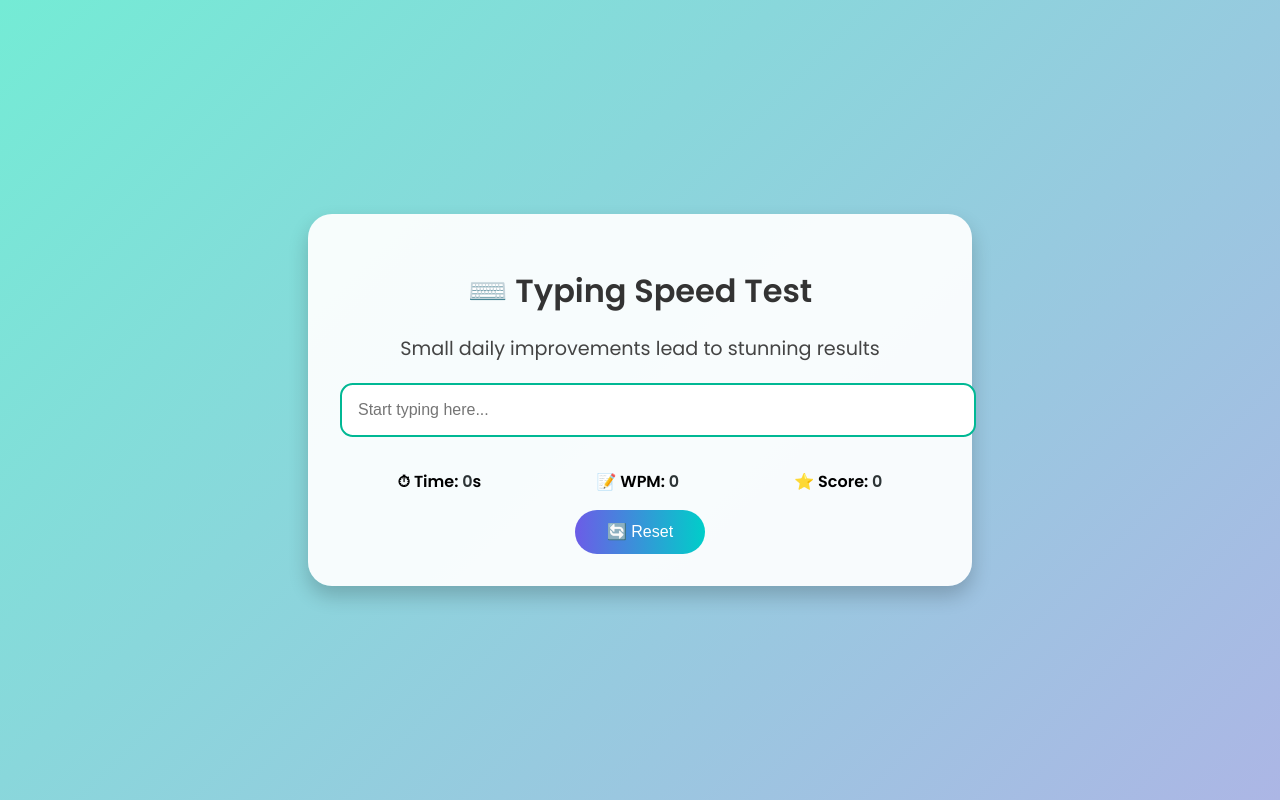
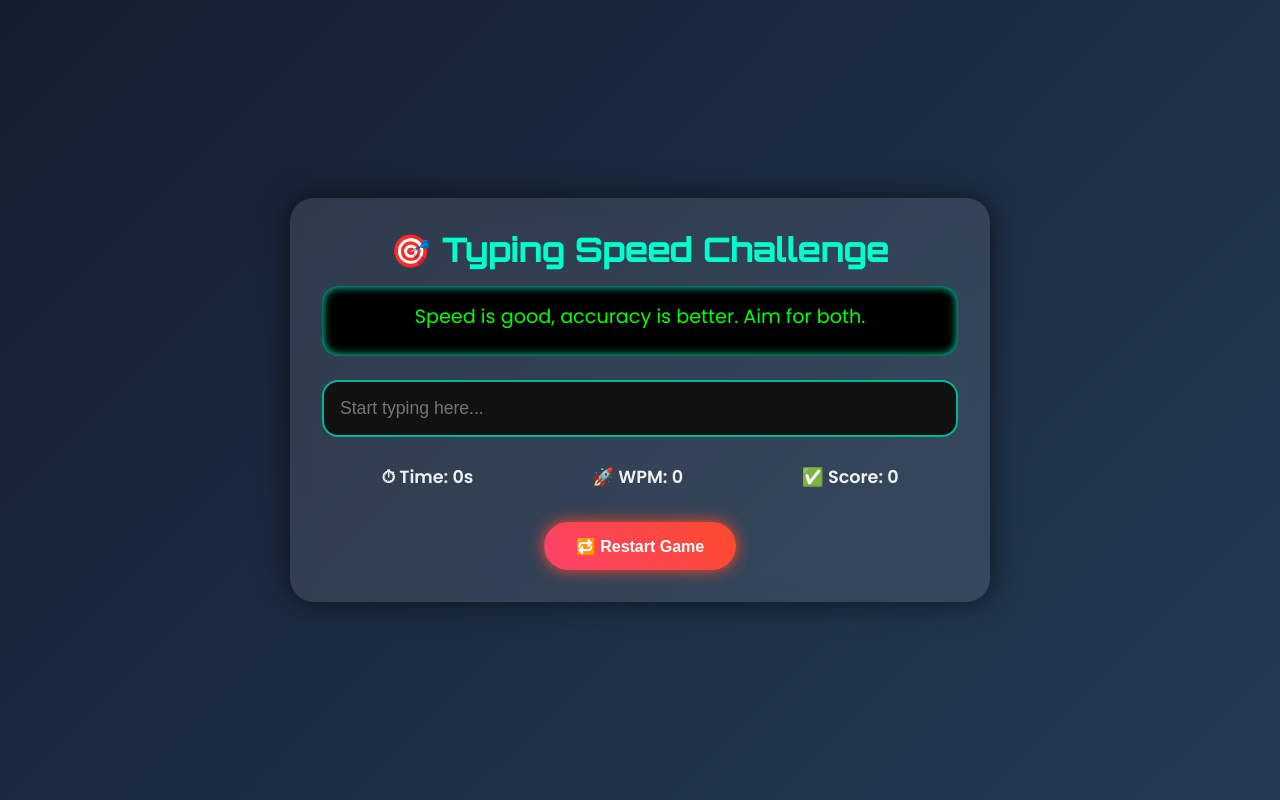
Before and after one commit to GOKULS07/typing-speed-game, a plain HTML site: page index.html in a window 1280 px wide. Drawn offline with Linux system fonts and the light colour scheme.

Commit message:
Update index.html

```diff
--- a/index.html
+++ b/index.html
@@ -3,136 +3,163 @@
 <head>
   <meta charset="UTF-8" />
   <meta name="viewport" content="width=device-width, initial-scale=1.0"/>
-  <title>Typing Speed Game</title>
+  <title>🔥 Typing Speed Challenge</title>
+  <link href="https://fonts.googleapis.com/css2?family=Orbitron:wght@500&family=Poppins:wght@400;600&display=swap" rel="stylesheet">
   <style>
-    @import url('https://fonts.googleapis.com/css2?family=Orbitron:wght@500&family=Poppins:wght@400;600&display=swap');
+    * {
+      margin: 0;
+      padding: 0;
+      box-sizing: border-box;
+    }
 
     body {
-      margin: 0;
-      padding: 0;
       font-family: 'Poppins', sans-serif;
-      background: linear-gradient(135deg, #74ebd5, #ACB6E5);
+      background: linear-gradient(135deg, #141E30, #243B55);
       display: flex;
       justify-content: center;
       align-items: center;
       min-height: 100vh;
+      padding: 2rem;
     }
 
     .container {
-      background-color: #ffffffee;
+      background: rgba(255, 255, 255, 0.1);
+      border-radius: 1.5rem;
       padding: 2rem;
-      border-radius: 1.5rem;
-      box-shadow: 0 10px 20px rgba(0, 0, 0, 0.2);
-      width: 90%;
-      max-width: 600px;
+      width: 100%;
+      max-width: 700px;
+      backdrop-filter: blur(10px);
+      box-shadow: 0 0 30px rgba(0, 0, 0, 0.6);
+      color: #fff;
       text-align: center;
-      transition: 0.3s;
+      animation: fadeIn 1s ease-in-out;
     }
 
     h1 {
+      font-family: 'Orbitron', sans-serif;
+      font-size: 2rem;
       margin-bottom: 1rem;
-      color: #333;
+      color: #00ffcc;
+      letter-spacing: 1px;
     }
 
     #quote {
+      background: #000;
+      color: #00ff00;
       font-size: 1.2rem;
-      color: #444;
-      margin: 1.2rem 0;
+      padding: 1rem;
+      border-radius: 1rem;
+      margin-bottom: 1.5rem;
+      box-shadow: inset 0 0 10px #00ffcc;
+      transition: 0.3s;
+      min-height: 70px;
     }
 
     #input {
       width: 100%;
       padding: 1rem;
       border: 2px solid #00b894;
-      border-radius: 0.8rem;
-      font-size: 1rem;
+      border-radius: 1rem;
+      font-size: 1.1rem;
       outline: none;
-      margin-bottom: 1rem;
-      transition: border 0.3s ease;
+      margin-bottom: 1.2rem;
+      background: #111;
+      color: #fff;
+      transition: 0.3s;
     }
 
     #input:focus {
       border-color: #6c5ce7;
+      box-shadow: 0 0 10px #6c5ce7;
     }
 
     .stats {
       display: flex;
       justify-content: space-around;
-      margin: 1rem 0;
+      flex-wrap: wrap;
       font-weight: 600;
+      margin-bottom: 1.5rem;
+      color: #f1f1f1;
     }
 
-    .stats span {
-      color: #2d3436;
+    .stats div {
+      margin: 0.5rem;
+      font-size: 1.1rem;
     }
 
     button {
-      background: linear-gradient(90deg, #6c5ce7, #00cec9);
+      background: linear-gradient(45deg, #ff416c, #ff4b2b);
       border: none;
-      padding: 0.8rem 2rem;
+      padding: 0.9rem 2rem;
       color: white;
       font-size: 1rem;
+      font-weight: 600;
       border-radius: 2rem;
       cursor: pointer;
-      transition: background 0.3s ease;
+      transition: 0.3s;
+      box-shadow: 0 0 15px #ff4b2b;
     }
 
     button:hover {
-      background: linear-gradient(90deg, #00cec9, #6c5ce7);
+      background: linear-gradient(45deg, #00f2fe, #4facfe);
+      box-shadow: 0 0 20px #4facfe;
+      transform: scale(1.05);
     }
 
-    @media (max-width: 500px) {
-      #quote {
-        font-size: 1rem;
-      }
+    @media (max-width: 600px) {
       .stats {
         flex-direction: column;
         gap: 0.5rem;
       }
     }
+
+    @keyframes fadeIn {
+      0% { opacity: 0; transform: translateY(30px); }
+      100% { opacity: 1; transform: translateY(0); }
+    }
   </style>
 </head>
 <body>
   <div class="container">
-    <h1>⌨️ Typing Speed Test</h1>
-    <div id="quote">Loading quote...</div>
-    <input type="text" id="input" placeholder="Start typing here..." autocomplete="off"/>
+    <h1>🎯 Typing Speed Challenge</h1>
+    <div id="quote">Loading...</div>
+    <input type="text" id="input" placeholder="Start typing here..." autocomplete="off" />
     <div class="stats">
       <div>⏱ Time: <span id="time">0</span>s</div>
-      <div>📝 WPM: <span id="wpm">0</span></div>
-      <div>⭐ Score: <span id="score">0</span></div>
+      <div>🚀 WPM: <span id="wpm">0</span></div>
+      <div>✅ Score: <span id="score">0</span></div>
     </div>
-    <button onclick="resetGame()">🔄 Reset</button>
+    <button onclick="resetGame()">🔁 Restart Game</button>
   </div>
 
   <script>
     const quotes = [
-      "The quick brown fox jumps over the lazy dog",
-      "Typing fast is a useful skill",
-      "Practice makes perfect in everything",
-      "Never give up on your goals",
-      "Code is like humor, it works best when clean",
-      "Small daily improvements lead to stunning results"
+      "The quick brown fox jumps over the lazy dog. Improve your typing speed by practicing daily. Accuracy is as important as speed.",
+      "Code like a poet. Think like a problem solver. Type like a ninja!",
+      "Focus. Type. Improve. Consistency beats intensity.",
+      "Great developers aren't born, they're built—one keystroke at a time.",
+      "Speed is good, accuracy is better. Aim for both."
     ];
 
-    let quoteEl = document.getElementById('quote');
-    let inputEl = document.getElementById('input');
-    let timeEl = document.getElementById('time');
-    let wpmEl = document.getElementById('wpm');
-    let scoreEl = document.getElementById('score');
+    const quoteEl = document.getElementById('quote');
+    const inputEl = document.getElementById('input');
+    const timeEl = document.getElementById('time');
+    const wpmEl = document.getElementById('wpm');
+    const scoreEl = document.getElementById('score');
 
-    let currentQuote = '';
+    let currentQuote = "";
     let startTime, timerInterval;
     let score = 0;
 
     function loadQuote() {
       currentQuote = quotes[Math.floor(Math.random() * quotes.length)];
       quoteEl.textContent = currentQuote;
-      inputEl.value = '';
+      inputEl.value = "";
     }
 
     function startTimer() {
       startTime = new Date();
+      clearInterval(timerInterval);
       timerInterval = setInterval(() => {
         const elapsed = Math.floor((new Date() - startTime) / 1000);
         timeEl.textContent = elapsed;
@@ -145,8 +172,6 @@
       if (elapsed > 0) {
         const wpm = Math.round((wordsTyped / elapsed) * 60);
         wpmEl.textContent = wpm;
-      } else {
-        wpmEl.textContent = 0;
       }
     }
 
@@ -158,12 +183,13 @@
         setTimeout(() => {
           loadQuote();
           startTimer();
-        }, 500);
+        }, 400);
       }
     }
 
     function resetGame() {
       clearInterval(timerInterval);
+      startTime = null;
       score = 0;
       scoreEl.textContent = 0;
       wpmEl.textContent = 0;
@@ -171,14 +197,11 @@
       loadQuote();
     }
 
-    inputEl.addEventListener('input', () => {
-      if (!startTime) {
-        startTimer();
-      }
+    inputEl.addEventListener("input", () => {
+      if (!startTime) startTimer();
       checkInput();
     });
 
-    // Initial setup
     loadQuote();
   </script>
 </body>
```
